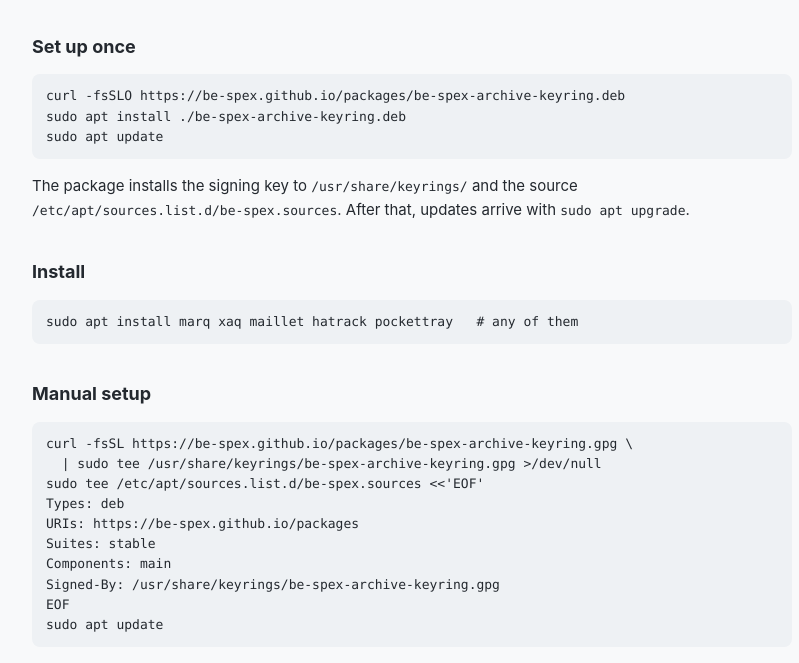
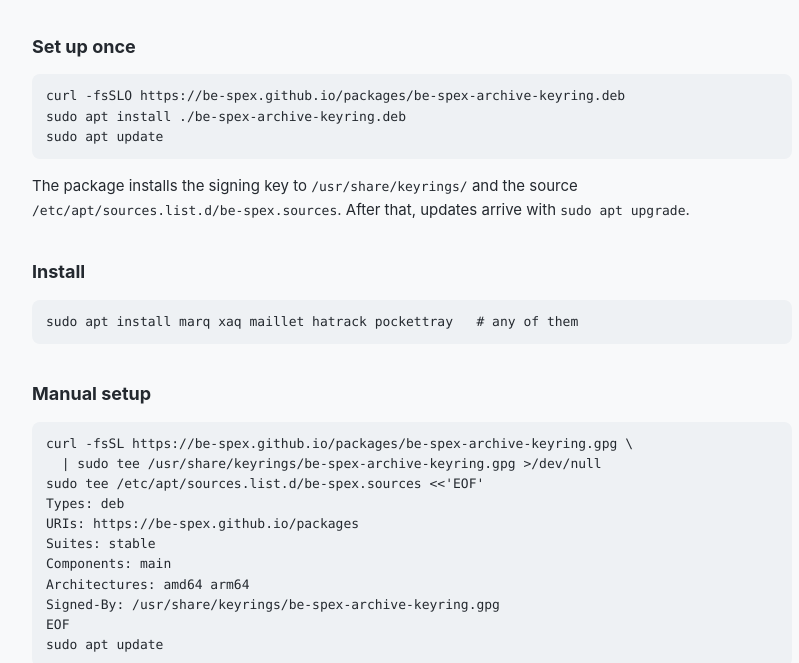
Before and after one commit to be-spex/packages, a plain HTML site: page scripts/index.html in a window 1280 px wide. Shown: the part 137-800 px from the top of the page, without its empty margins (228-1027 px from the left). Drawn offline with Linux system fonts and the light colour scheme.

Commit message:
Restrict APT source to amd64 and arm64
Systems with i386 enabled as a foreign architecture (multiarch) got a
notice on every apt update that the repository does not support i386.
The source now names the architectures the repository publishes; the
keyring package is bumped to 1.1 to deliver the change.

Co-Authored-By: Claude Opus 5.5 <noreply@anthropic.com>
Claude-Session: https://claude.ai/code/session_013ie34Jsg72xvn2AwVws1CV

```diff
--- a/scripts/index.html
+++ b/scripts/index.html
@@ -44,6 +44,7 @@ Types: deb
 URIs: https://be-spex.github.io/packages
 Suites: stable
 Components: main
+Architectures: amd64 arm64
 Signed-By: /usr/share/keyrings/be-spex-archive-keyring.gpg
 EOF
 sudo apt update</pre>
```
Also changed, not shown: 2 other files.
